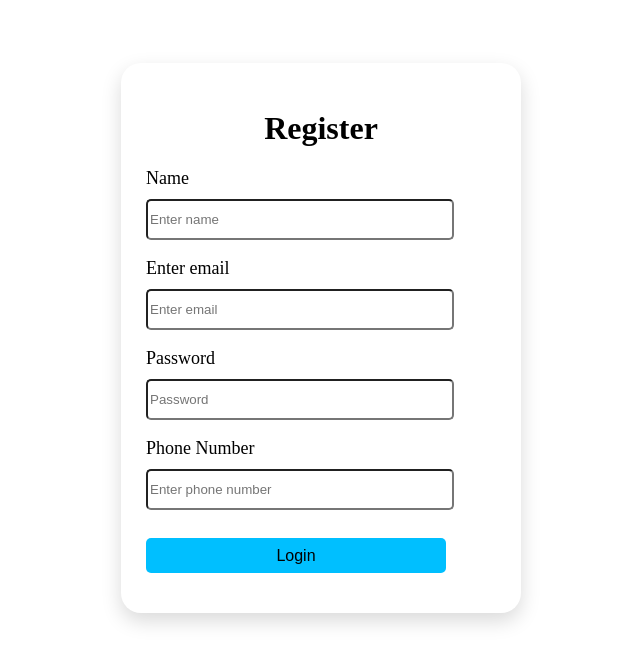
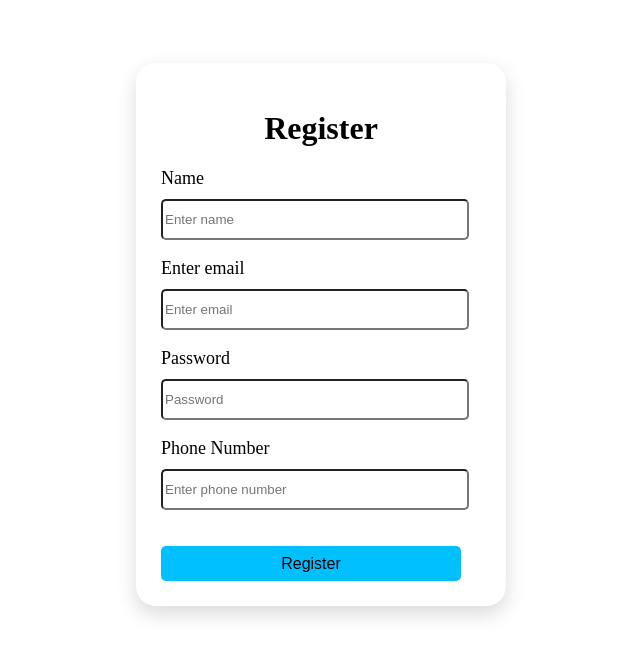
Before and after one commit to gayatriwaskar/MERN_Repository, a plain HTML site: page Assignment_3/Register.html in a window 1280 px wide. Shown: the whole page, without its empty margins (319-959 px from the left). Drawn offline with Linux system fonts and the light colour scheme.

Commit message:
login register

```diff
--- a/Assignment_3/Register.html
+++ b/Assignment_3/Register.html
@@ -1,66 +1,128 @@
 <!DOCTYPE html>
 <html lang="en">
+
 <head>
     <meta charset="UTF-8">
     <meta name="viewport" content="width=device-width, initial-scale=1.0">
     <title>Register</title>
     <style>
-        body{
+        body {
             background-color: white;
         }
-            .container{
-                border: 1px ;
+
+        .container {
+            border: 1px;
             padding: 25px;
-                width: 350px;
-                height: 500px;
+            width: 320px;
+            height: auto;
             text-align: left;
             margin: auto;
             margin-top: 5%;
             border-radius: 20px;
-                box-shadow: 0 8px 20px rgba(0,0,0,0.15);
+            box-shadow: 0 8px 20px rgba(0, 0, 0, 0.15);
         }
-            h1{
+
+        h1 {
             text-align: center;
 
         }
-            .container input{
+
+        .container input {
             width: 300px;
             height: 35px;
             border-radius: 5px;
 
         }
-            .container label{
-                font-size:large;
+
+        .container label {
+            font-size: large;
         }
-            input{
+
+        input {
             margin-top: 10px;
         }
-
+        button{
+            width: 300px;
+            height:35px;
+            border-radius: 5px;
+            border: none;
+        }
     </style>
 </head>
+
 <body>
-    <form onsubmit="return validate()">
+    <form>
         <div class="container">
             <h1>Register</h1>
             <label for="name">Name</label><br>
-                <input type="text" placeholder="Enter name" id="name" required><br><br>
+            <input type="text" placeholder="Enter name" id="name" required><br>
+            <small id="nameerr" style="color: red;font-size: medium;"></small><br>
             <label for="email">Enter email</label><br>
-                <input type="email" placeholder="Enter email" id="email"  required><br><br>
+            <input type="text" placeholder="Enter email" id="email" required><br>
+            <small id="emailerr" style="color: red;font-size: medium;"></small><br>
             <label for="password">Password</label><br>
-                <input type="text" placeholder="Password" id="password" minlength="8" required><br><br>
+            <input type="text" placeholder="Password" id="password" required><br>
+            <small id="passerr" style="color: red;font-size: medium;"></small><br>
             <label for="phone">Phone Number</label><br>
-                <input type="tel" placeholder="Enter phone number" minlength="10" required><br><br>
-                <input type="submit" value="Login" style="background-color:deepskyblue;font-size: medium;border: none;">
+            <input type="tel" placeholder="Enter phone number" id="phone" required><br>
+            <small id="phoneerr" style="color: red;font-size: medium;"></small><br><br>
+            <button type="button" onclick="validateRegister()" style="background-color:deepskyblue;font-size: medium;border: none;">Register</button>
 
         </div>
+
+
+    </form>
     <script>
-                function validate()
+        function validateRegister() {
+            let name = document.getElementById("name").value;
+            let email = document.getElementById("email").value;
+            let password = document.getElementById("password").value;
+            let phone = document.getElementById("phone").value;
+
+
+            document.getElementById("emailerr").innerText = "";
+            document.getElementById("passerr").innerText = "";
+            document.getElementById("nameerr").innerText = "";
+            document.getElementById("phoneerr").innerText = "";
+
+            let emailpattern = /^[^\s@]+@[^\s@]+\.[^\s@]+$/;
+            let phonepattern = /^[0-9]{10}$/;
+            if(name==="" && email==="" && password==="" && phone==="")
             {
-                    alert("Register Sucessfully!!")
+                document.getElementById("nameerr").innerText = "Enter name";
+                document.getElementById("emailerr").innerText = "Enter email";
+                document.getElementById("passerr").innerText = "Enter password";
+                document.getElementById("phoneerr").innerText = "Please enter 10 digits number";
+            }
+            if (name === "") {
+                document.getElementById("nameerr").innerText = "Enter name";
+                return;
+
+            }
+            if (email === "") {
+                document.getElementById("emailerr").innerText = "Enter email";
+                return;
+            }
+            if (!emailpattern.test(email)) {
+                document.getElementById("emailerr").innerText = "Enter the valid email";
+                return;
+            }
+            if (password === "") {
+                document.getElementById("passerr").innerText = "Enter password";
+                return;
+            }
+            if (password.length < 8) {
+                document.getElementById("passerr").innerText = "Enter atleast 8 character";
+                return;
+            }
+            if (!phonepattern.test(phone)) {
+                document.getElementById("phoneerr").innerText = "Please enter 10 digits number";
+                return;
+            }
+            alert("Register Sucessfully!!");
         }
     </script>
 
-        </form>
+</body>
 
-</body>
 </html>
```
Also changed, not shown: Assignment_3/login.html (+46 -4 lines). Lines whose indentation alone changed are shown as unchanged.
